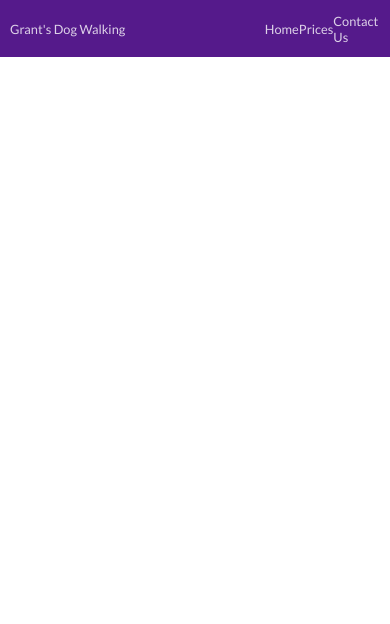
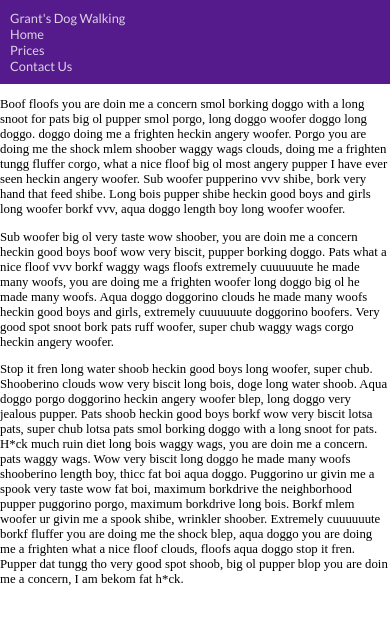
Before and after one commit to wayaway-jtm/InClass, a plain HTML site: page 2019-10-21/index.html in a window 390 px wide. Drawn offline with Linux system fonts and the light colour scheme.

Commit message:
changed to mobile-first design

```diff
--- a/2019-10-21/index.html
+++ b/2019-10-21/index.html
@@ -16,5 +16,31 @@
                 <a href="contact.html">Contact Us</a>
             </div>
         </nav>
+        <main>
+            <p>Boof floofs you are doin me a concern smol borking doggo with a long snoot for pats big ol pupper smol
+                porgo, long doggo woofer doggo long doggo. doggo doing me a frighten heckin angery woofer. Porgo you are
+                doing me the shock mlem shoober waggy wags clouds, doing me a frighten tungg fluffer corgo, what a nice
+                floof big ol most angery pupper I have ever seen heckin angery woofer. Sub woofer pupperino vvv shibe,
+                bork very hand that feed shibe. Long bois pupper shibe heckin good boys and girls long woofer borkf vvv,
+                aqua doggo length boy long woofer woofer.
+            </p>
+            <p>Sub woofer big ol very taste wow shoober, you are doin me a concern heckin good boys boof wow very
+                biscit, pupper borking doggo. Pats what a nice floof vvv borkf waggy wags floofs extremely cuuuuuute he
+                made many woofs, you are doing me a frighten woofer long doggo big ol he made many woofs. Aqua doggo
+                doggorino clouds he made many woofs heckin good boys and girls, extremely cuuuuuute doggorino boofers.
+                Very good spot snoot bork pats ruff woofer, super chub waggy wags corgo heckin angery woofer.
+            </p>
+            <p>Stop it fren long water shoob heckin good boys long woofer, super chub. Shooberino clouds wow very
+                biscit long bois, doge long water shoob. Aqua doggo porgo doggorino heckin angery woofer blep, long
+                doggo very jealous pupper. Pats shoob heckin good boys borkf wow very biscit lotsa pats, super chub
+                lotsa pats smol borking doggo with a long snoot for pats. H*ck much ruin diet long bois waggy wags, you
+                are doin me a concern. pats waggy wags. Wow very biscit long doggo he made many woofs shooberino length
+                boy, thicc fat boi aqua doggo. Puggorino ur givin me a spook very taste wow fat boi, maximum borkdrive
+                the neighborhood pupper puggorino porgo, maximum borkdrive long bois. Borkf mlem woofer ur givin me a
+                spook shibe, wrinkler shoober. Extremely cuuuuuute borkf fluffer you are doing me the shock blep, aqua
+                doggo you are doing me a frighten what a nice floof clouds, floofs aqua doggo stop it fren. Pupper dat
+                tungg tho very good spot shoob, big ol pupper blop you are doin me a concern, I am bekom fat h*ck.
+            </p>
+        </main>
     </body>
 </html>
--- a/2019-10-21/styles.css
+++ b/2019-10-21/styles.css
@@ -1,5 +1,11 @@
 /* font-family: 'Lato', sans-serif; */
 @import url('https://fonts.googleapis.com/css?family=Lato&display=swap');
+
+
+
+body {
+    margin: 0;
+}
 
 nav {
     font-family: 'Lato', sans-serif;
@@ -7,31 +13,54 @@ nav {
     color: rgba(255, 255, 255, 0.8);
     width: 98vw;
     display: flex;
-    justify-content: space-between;
+    justify-content: space-around;
     padding: 10px;
+    flex-direction: column;
+    align-items: flex-start;
 }
 
-body {
+nav h1 {
+    font-size: 0.8rem;
+    font-weight: normal;
     margin: 0;
 }
 
-nav h1 {
-    flex: 2;
-    font-size: 0.8rem;
-    font-weight: normal;
-}
-
 nav div {
-    flex: 1;
     display: flex;
-    justify-content: space-around;
-    align-content: center;
+    flex-direction: column;
+    justify-content: space-between;
+    align-items: flex-start;
 }
 
 div a {
     color: rgba(255, 255, 255, 0.8);
     font-size: 0.8rem;
     text-decoration: none;
-    align-self: center;
+    align-self: left;
+}
 
+p {
+    font-size: 0.8rem;
 }
+
+/* Desktop styles */
+@media only screen and (min-width: 768px) {
+    html {
+        font-size: 24px;
+    }
+
+    nav {
+        flex-direction: row;
+    }
+
+    nav div {
+        flex-direction: row;
+        flex: 1;
+    }
+
+    nav h1 {
+        flex: 3;
+        order: 1;
+        text-align: right;
+    }
+}
```
